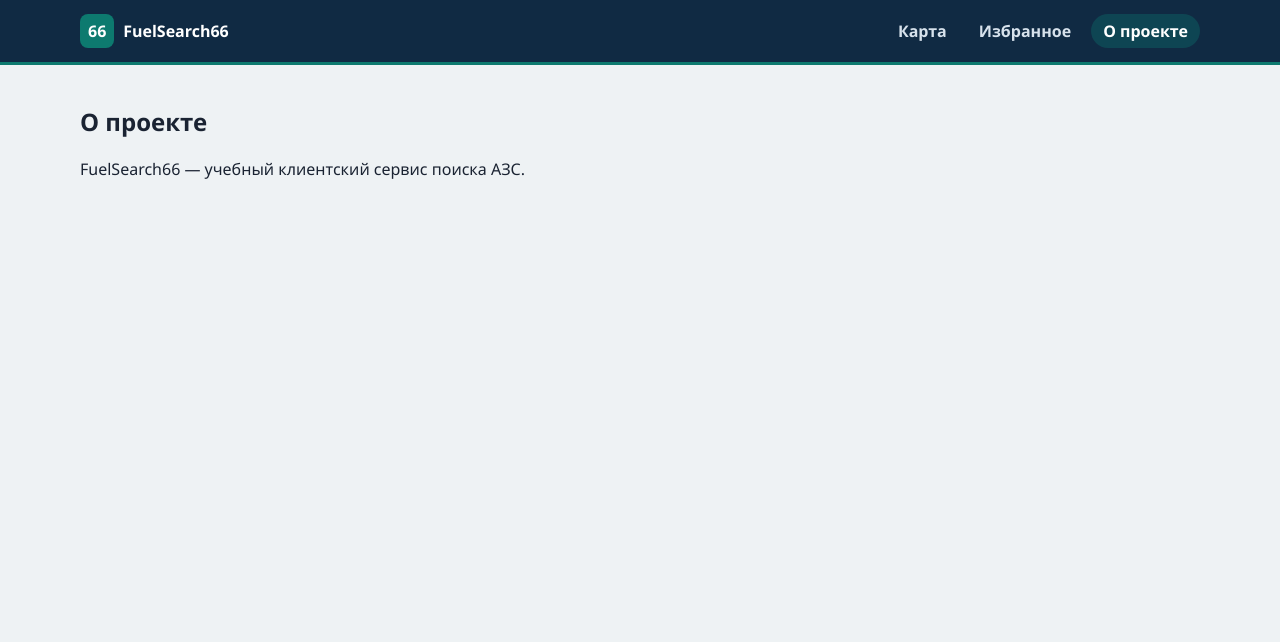
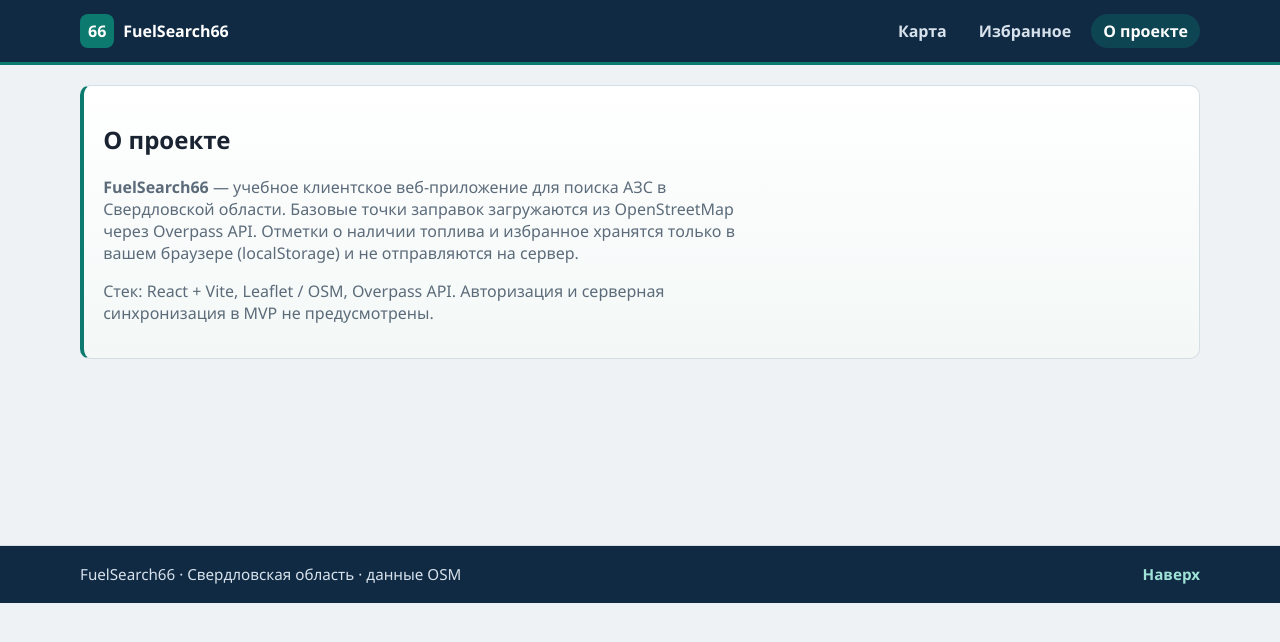
Before and after one commit to Kirill-Eltsov/FuelSearch66, a React (Vite) app: page /about in a window 1280 px wide. Shown: the top 642 px of the page. Built offline with nearby package versions, Linux system fonts and the light colour scheme; no server answers.

Commit message:
feat(FE-016): polish About page and site footer

```diff
--- a/src/App.jsx
+++ b/src/App.jsx
@@ -1,11 +1,11 @@
-import { BrowserRouter, Navigate, Route, Routes } from "react-router-dom";
-import Header from "./components/Header.jsx";
-import { StationsProvider } from "./context/StationsContext.jsx";
-import HomePage from "./pages/HomePage.jsx";
-import StationDetailsPage from "./pages/StationDetailsPage.jsx";
-import FavoritesPage from "./pages/FavoritesPage.jsx";
-import AboutPage from "./pages/AboutPage.jsx";
-import NotFoundPage from "./pages/NotFoundPage.jsx";
+import { BrowserRouter, Navigate, Route, Routes } from 'react-router-dom';
+import Header from './components/Header.jsx';
+import { StationsProvider } from './context/StationsContext.jsx';
+import HomePage from './pages/HomePage.jsx';
+import StationDetailsPage from './pages/StationDetailsPage.jsx';
+import FavoritesPage from './pages/FavoritesPage.jsx';
+import AboutPage from './pages/AboutPage.jsx';
+import NotFoundPage from './pages/NotFoundPage.jsx';
 
 export default function App() {
   return (
@@ -22,6 +22,14 @@ export default function App() {
             <Route path="*" element={<NotFoundPage />} />
           </Routes>
         </main>
+        <footer className="site-footer">
+          <div className="container">
+            <p>FuelSearch66 · Свердловская область · данные OSM</p>
+            <p>
+              <a href="#main">Наверх</a>
+            </p>
+          </div>
+        </footer>
       </StationsProvider>
     </BrowserRouter>
   );
--- a/src/pages/AboutPage.jsx
+++ b/src/pages/AboutPage.jsx
@@ -1,8 +1,19 @@
 export default function AboutPage() {
   return (
-    <section className="page">
-      <h1>О проекте</h1>
-      <p>FuelSearch66 — учебный клиентский сервис поиска АЗС.</p>
+    <section className="page about-page" aria-labelledby="about-title">
+      <div className="about-block">
+        <h1 id="about-title">О проекте</h1>
+        <p>
+          <strong>FuelSearch66</strong> — учебное клиентское веб-приложение для поиска АЗС
+          в Свердловской области. Базовые точки заправок загружаются из OpenStreetMap через
+          Overpass API. Отметки о наличии топлива и избранное хранятся только в вашем
+          браузере (localStorage) и не отправляются на сервер.
+        </p>
+        <p>
+          Стек: React + Vite, Leaflet / OSM, Overpass API. Авторизация и серверная
+          синхронизация в MVP не предусмотрены.
+        </p>
+      </div>
     </section>
   );
 }
--- a/src/styles/global.css
+++ b/src/styles/global.css
@@ -68,3 +68,10 @@ a{color:var(--color-accent)}
 .state-message--error{border-color:#f0b4b4;background:#fff5f5}
 .state-message--loading{border-color:#b7d8d4;background:#f2fbf9}
 .state-message--empty{border-style:dashed}
+
+.about-block{margin-bottom:1.2rem;padding:1.1rem 1.2rem;border:1px solid var(--color-border);border-radius:var(--radius);border-left:4px solid var(--color-accent);background:linear-gradient(180deg,#fff 0%,#f3f8f7 100%)}
+.about-block p{color:var(--color-muted);max-width:70ch}
+.site-footer{border-top:1px solid var(--color-border);background:var(--color-header);color:#d7e2ec;padding:1.15rem 0;font-size:.95rem}
+.site-footer .container{display:flex;flex-wrap:wrap;align-items:center;justify-content:space-between;gap:.5rem 1rem}
+.site-footer p{margin:0}
+.site-footer a{color:#9fe3d8;text-decoration:none;font-weight:650}
```
